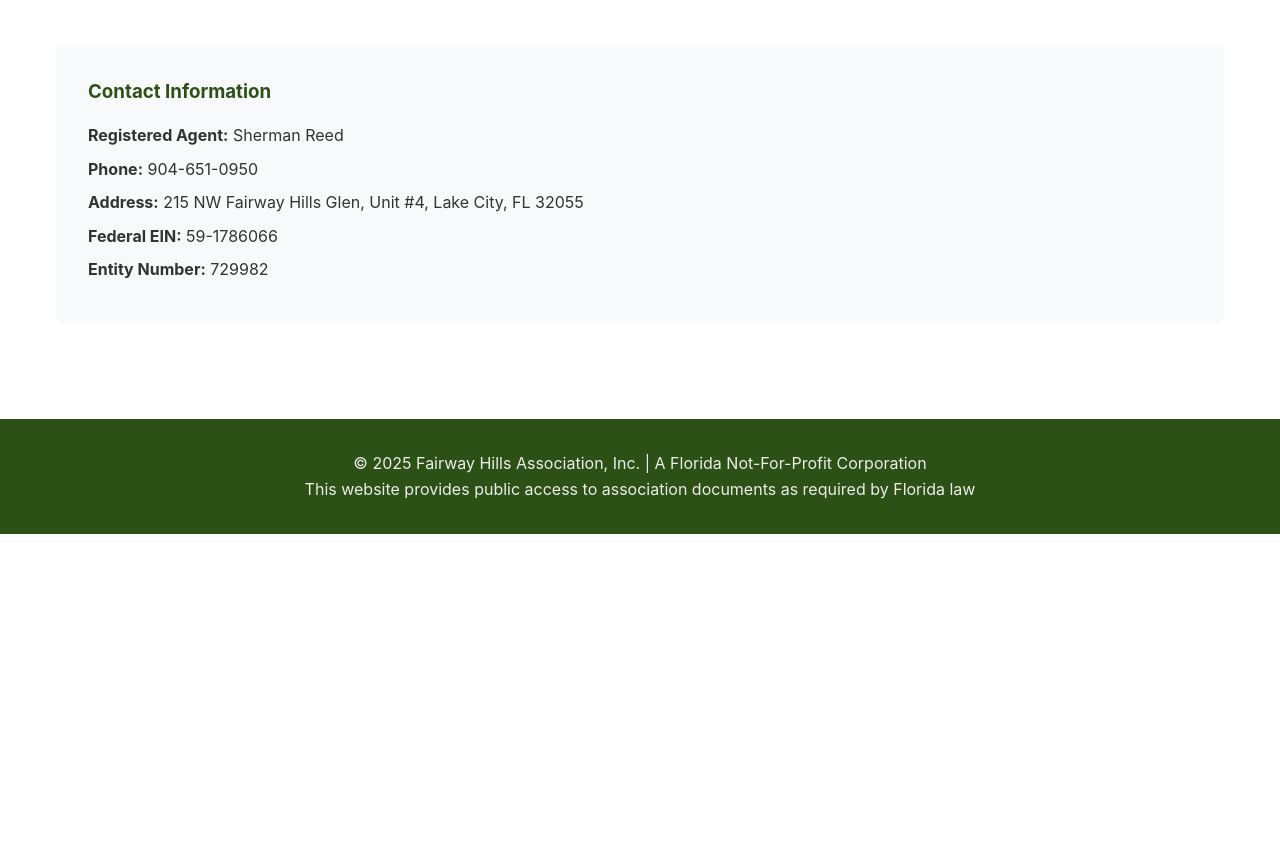
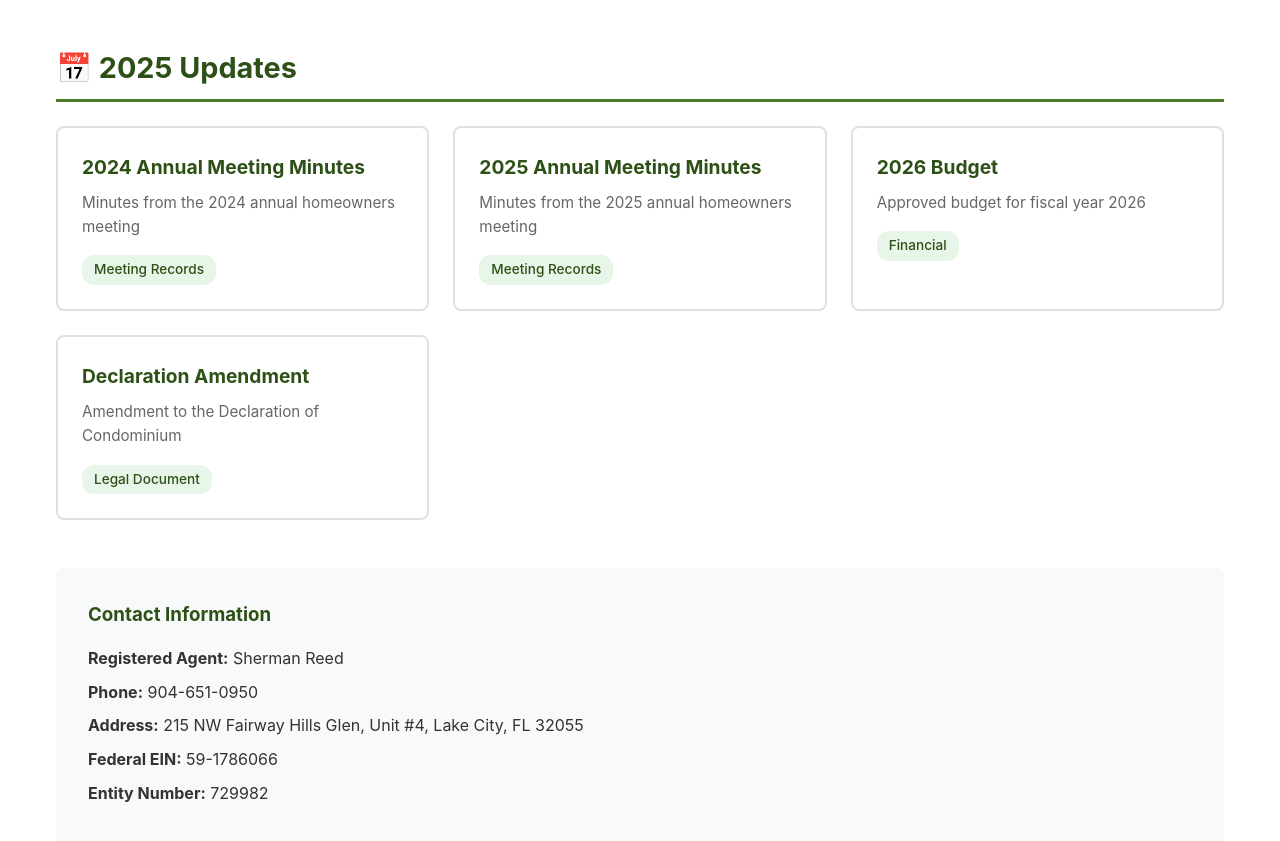
Before and after one commit to Fairway-Hills-Association/fairway-hills-association.github.io, a plain HTML site: page index.html in a window 1280 px wide. Shown: the part 2277-3118 px from the top of the page. Before the commit the page ends 2811 px from the top, so only its background shows below. Drawn offline with Linux system fonts and the light colour scheme.

Commit message:
updated for 2025 docs

```diff
--- a/index.html
+++ b/index.html
@@ -416,6 +416,44 @@
             </div>
         </section>
 
+        <section class="section">
+            <h2>📅 2025 Updates</h2>
+
+            <div class="document-grid">
+                <div class="document-card">
+                    <a href="documents/2024-annual-meeting-minutes.docx" target="_blank" style="text-decoration: none; color: inherit;">
+                        <h3>2024 Annual Meeting Minutes</h3>
+                        <p>Minutes from the 2024 annual homeowners meeting</p>
+                        <span class="badge">Meeting Records</span>
+                    </a>
+                </div>
+
+                <div class="document-card">
+                    <a href="documents/2025-annual-meeting-minutes.docx" target="_blank" style="text-decoration: none; color: inherit;">
+                        <h3>2025 Annual Meeting Minutes</h3>
+                        <p>Minutes from the 2025 annual homeowners meeting</p>
+                        <span class="badge">Meeting Records</span>
+                    </a>
+                </div>
+
+                <div class="document-card">
+                    <a href="documents/2026-budget.xls" target="_blank" style="text-decoration: none; color: inherit;">
+                        <h3>2026 Budget</h3>
+                        <p>Approved budget for fiscal year 2026</p>
+                        <span class="badge">Financial</span>
+                    </a>
+                </div>
+
+                <div class="document-card">
+                    <a href="documents/declaration-of-condominium-amendment.pdf" target="_blank" style="text-decoration: none; color: inherit;">
+                        <h3>Declaration Amendment</h3>
+                        <p>Amendment to the Declaration of Condominium</p>
+                        <span class="badge">Legal Document</span>
+                    </a>
+                </div>
+            </div>
+        </section>
+
         <div class="contact-info">
             <h3>Contact Information</h3>
             <p><strong>Registered Agent:</strong> Sherman Reed</p>
```
Also changed, not shown: 5 other files.
